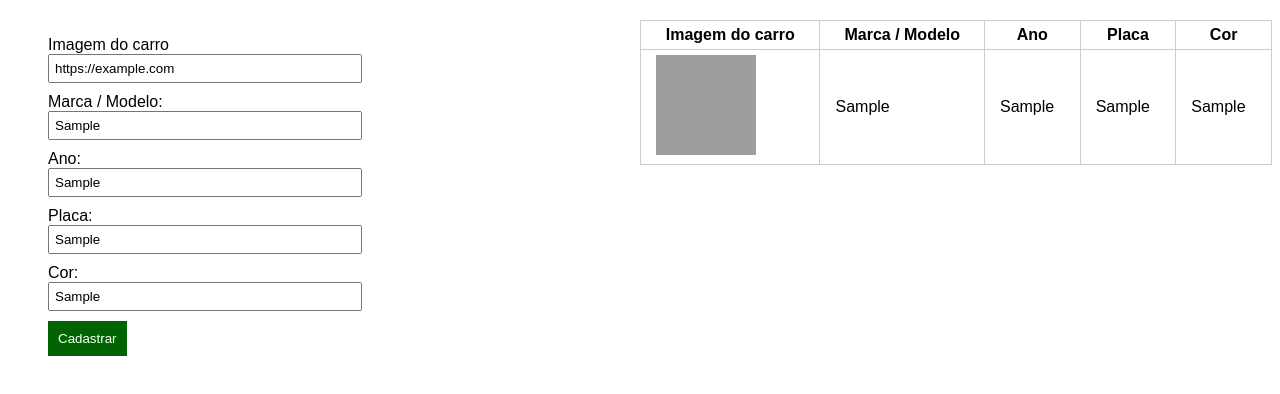
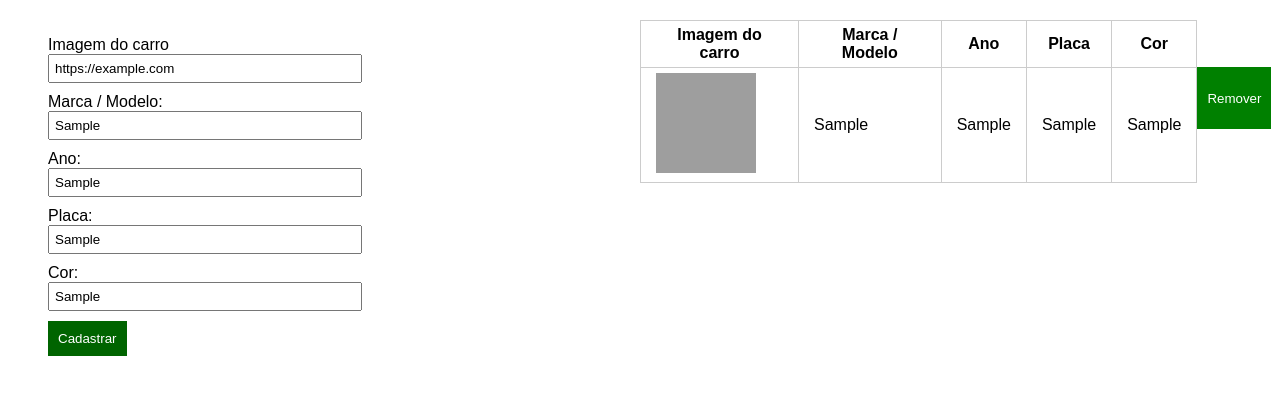
Before and after one commit to LucaSansa/carProject, a plain HTML site: page index.html in a window 1280 px wide. Both pictures are taken after typing "https://example.com", "Sample", "Sample", "Sample", "Sample" into the empty fields and a click on the button "Cadastrar". Shown: the part 60-454 px from the top of the page. Drawn offline with Linux system fonts and the light colour scheme; grey boxes are pictures that could not be loaded.

Commit message:
resolução challenge-31

```diff
--- a/29-javascript-lucas-pereira-de-moura.js
+++ b/29-javascript-lucas-pereira-de-moura.js
@@ -33,7 +33,6 @@
   var app = (function appController(){
     return {
       init: function(){
-        console.log('app init');
         this.companyInfo();
         this.initEvents();
       },
@@ -44,7 +43,6 @@
 
       handleSubmit: function handleSubmit(e){
         e.preventDefault();
-        console.log('submit');
         var $tableCar = $('[data-js="table-car"]').get();
         $tableCar.appendChild(app.createNewCar())
       },
@@ -67,11 +65,21 @@
         $tdPlate.textContent = $('[data-js="plate"]').get().value;
         $tdColor.textContent = $('[data-js="color"]').get().value;
 
+        //-------------
+        var $tdButtonRemove = document.createElement('button');
+        $tdButtonRemove.innerHTML = '<p>Remover</p>'
+        $tdButtonRemove.addEventListener('click', function(e){
+          $tr.parentNode.removeChild($tr);
+        }, false);
+        //-------------
+
         $tr.appendChild($tdImage);
         $tr.appendChild($tdBrand);
         $tr.appendChild($tdYear);
         $tr.appendChild($tdPlate);
         $tr.appendChild($tdColor);
+
+        $tr.appendChild($tdButtonRemove);
 
         return $fragment.appendChild($tr)
       },
```
Also changed, not shown: index.html (+4 -1 lines).
